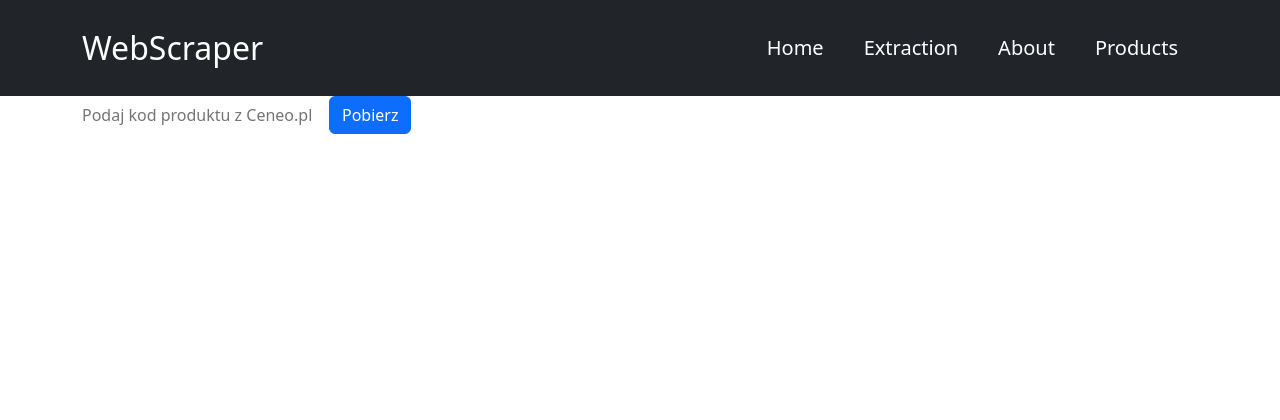
After one commit to Alex-Hlatsko/CeneoWebScraper, a Flask app: page /extract in a window 1280 px wide. The commit adds this page. Shown: the top 420 px of the page. Run offline with Flask 2, Linux system fonts and the light colour scheme.

Commit message:
2022-06-03 AH

```diff
--- /dev/null
+++ b/app/models/opinion.py
@@ -0,0 +1,3 @@
+class Opinion:
+    def __init__():
+        pass
--- /dev/null
+++ b/app/models/product.py
@@ -0,0 +1,3 @@
+class Product:
+    def __init__():
+        pass
--- a/app/routes.py
+++ b/app/routes.py
@@ -1,3 +1,5 @@
+from genericpath import exists
+from math import prod
 from bs4 import BeautifulSoup
 import requests
 import json
@@ -9,7 +11,7 @@ import numpy as np
 from matplotlib import pyplot as plt
 
 from app import app
-from flask import redirect, render_template
+from flask import redirect, render_template, url_for, request
 
 
 
@@ -37,33 +39,37 @@ selectors = {
 }
 
 @app.route('/')
-@app.route('/index')
-@app.route('/index/<name>')
-def index(name="Hello World"):
-    return render_template("index.html", text=name)
+def index():
+    return render_template("index.html")
 
-@app.route('/extract/<product_id>')
-def extract(product_id):
-    url = f"https://www.ceneo.pl/{product_id}#tab=reviews"
-    all_opinions = []
-    while(url):
-        response = requests.get(url)
-        page = BeautifulSoup(response.text, 'html.parser')
-        opinions = page.select("div.js_product-review")
-        for opinion in opinions:
-            single_opinion = {
-                key:get_item(opinion, *value)
-                    for key, value in selectors.items()
-            }
-            single_opinion["opinion_id"] = opinion["data-entry-id"]
-            all_opinions.append(single_opinion)
-        try:
-            url = "https://www.ceneo.pl"+get_item(page,"a.pagination__next","href")
-        except TypeError:
-            url = None
-        with open(f"app/opinions/{product_id}.json", "w", encoding="UTF-8") as jf:
-            json.dump(all_opinions, jf, indent=4, ensure_ascii=False)
+@app.route('/extract', methods=["POST","GET"])
+def extract():
+    if request.method == "POST":
+        product_id = request.form.get("product_id")
+        url = f"https://www.ceneo.pl/{product_id}#tab=reviews"
+        all_opinions = []
+        while(url):
+            response = requests.get(url)
+            page = BeautifulSoup(response.text, 'html.parser')
+            opinions = page.select("div.js_product-review")
+            for opinion in opinions:
+                single_opinion = {
+                    key:get_item(opinion, *value)
+                        for key, value in selectors.items()
+                }
+                single_opinion["opinion_id"] = opinion["data-entry-id"]
+                all_opinions.append(single_opinion)
+            try:
+                url = "https://www.ceneo.pl"+get_item(page,"a.pagination__next","href")
+            except TypeError:
+                url = None
+                if not os.path.exists("app/opinions"):
+                    os.makedirs("app/opinions")
+            with open(f"app/opinions/{product_id}.json", "w", encoding="UTF-8") as jf:
+                json.dump(all_opinions, jf, indent=4, ensure_ascii=False)
         return redirect(url_for("product", product_id=product_id))
+    else:
+        return render_template('extract.html')
 
 @app.route('/products')
 def products():
--- a/app/templates/about.html
+++ b/app/templates/about.html
@@ -6,6 +6,7 @@
     <div class="px-5 content">
         <h1 class="title">About <span class="title__blue">Me</span></h1>
         <p class="pt-3 fs-5 lh-base sub__title">I was designed to help wonderful people like you scrape information from sites of any complexity. You do not believe me? Then just try to start me</p>
+        <p class="pt-3 fs-5 lh-base sub__title">Aliaksei Hlatsko, Informatyka stosowana 1 rok, ZZISS1-1211</p>
         <a class="mt-3 px-4 py-2 btn" href="/extraction">Start</a>
     </div>
     <div class="img">
--- a/app/templates/base.html
+++ b/app/templates/base.html
@@ -18,7 +18,7 @@
                     </div>
                     <div class="menu d-flex">
                         <a class="mx-3 px-1 text-decoration-none fs-5" href="{{url_for('index')}}">Home</a>
-                        <a class="mx-3 px-1 text-decoration-none fs-5" href="{{url_for('extract', product_id=39562616)}}">Extraction</a>
+                        <a class="mx-3 px-1 text-decoration-none fs-5" href="{{url_for('extract')}}">Extraction</a>
                         <a class="mx-3 px-1 text-decoration-none fs-5" href="{{url_for('about')}}">About</a>
                         <a class="mx-3 px-1 text-decoration-none fs-5" href="{{url_for('products')}}">Products</a>
                     </div>
--- /dev/null
+++ b/app/templates/extract.html
@@ -0,0 +1,15 @@
+{% extends "base.html" %}
+
+{% block content %}
+
+    <form class="row g-3" action="{{url_for('extract')}}" method="POST">
+        <div class="col-auto">
+            <label for="product_id" class="visually-hidden">Kod produktu</label>
+            <input type="text"  class="form-control-plaintext" id="product_id" name="product_id" placeholder="Podaj kod produktu z Ceneo.pl">
+        </div>
+            <div class="col-auto">
+            <input type="submit" class="btn btn-primary mb-3" value="Pobierz"></input>
+        </div>
+    </form>
+
+{% endblock %}
--- a/app/templates/product.html
+++ b/app/templates/product.html
@@ -11,10 +11,10 @@
     <div class="container">
         <div class="row">
             <div class="col">
-                <img src="static/plots/{{product_id}}_recommendations.png" class="rounded mx-auto d-block" alt="Recommendation">
+                <img src="../static/plots/{{product_id}}_recommendations.png" class="rounded mx-auto d-block" alt="Recommendation">
             </div>
             <div class="col">
-                <img src="static/plots/{{product_id}}_stars.png" class="rounded mx-auto d-block" alt="Stars">
+                <img src="../static/plots/{{product_id}}_stars.png" class="rounded mx-auto d-block" alt="Stars">
             </div>
         </div>
     </div>
--- a/app/templates/products.html
+++ b/app/templates/products.html
@@ -6,7 +6,7 @@
     <div class="px-5 content">
         <ul class="list-group">
             {% for product in products %}
-                <li class="list-group-item">{{product}}</li>
+                <li class="list-group-item"><a href="{{url_for('product', product_id=product)}}">{{product}}</a></li>
             {% endfor %}
         </ul>
     </div>
```
